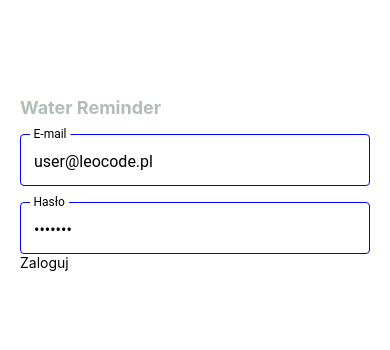
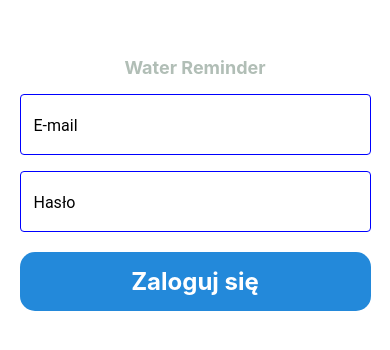
Before and after one commit to kond7io/WaterReminder, a React Native app: screen / in a window 390 px wide. Shown: the part 238-588 px from the top of the page. Built offline with nearby package versions, Linux system fonts and the light colour scheme.

Commit message:
fix: fix text input validation

```diff
--- a/src/components/atoms/TextInput/TextInput.style.ts
+++ b/src/components/atoms/TextInput/TextInput.style.ts
@@ -1,4 +1,6 @@
 import {StyleSheet, TextStyle, ViewStyle} from 'react-native';
+import {textInputDimensions} from '../../../utils/constants/componentsDimensions';
+import {colors} from '../../../utils/constants/colors';
 
 interface Styles {
   textInput: ViewStyle;
@@ -7,13 +9,15 @@ interface Styles {
 
 const styles = StyleSheet.create<Styles>({
   textInput: {
-    height: 50,
+    ...textInputDimensions,
     marginTop: 10,
   },
   textValidation: {
+    width: '100%',
     fontSize: 12,
     marginLeft: 5,
     marginTop: 5,
+    color: colors.rubyShard,
   },
 });
 
--- a/src/components/atoms/TextInput/TextInput.tsx
+++ b/src/components/atoms/TextInput/TextInput.tsx
@@ -35,7 +35,7 @@ export const TextInput: React.FC<TextInputProps> = ({
         onChangeText={setValue}
         mode="outlined"
         label={inputLabel}
-        outlineColor={validation ? 'red' : 'blue'}
+        outlineColor={validation ? 'red' : value.length > 1 ? 'green' : 'blue'}
         activeOutlineColor={'blue'}
         selectionColor={'black'}
         style={styles.textInput}
--- a/src/utils/constants/colors.ts
+++ b/src/utils/constants/colors.ts
@@ -6,4 +6,6 @@ export const colors = {
   buttonBlue: '#1ca3ec',
   electricBlue: '#0f5e9c',
   bleuFrance: '#2389da',
+  rubyShard: '#b91d2d',
+  wetAsh: '#b1beb6',
 };
--- a/src/utils/constants/componentsDimensions.ts
+++ b/src/utils/constants/componentsDimensions.ts
@@ -5,6 +5,16 @@ export const buttonDimensions = {
   height: windowWidth * 0.35,
 };
 
+export const loginButtonDimensions = {
+  width: windowWidth * 0.9,
+  height: windowWidth * 0.15,
+};
+
 export const iconDimensions = {
   size: windowWidth * 0.1,
 };
+
+export const textInputDimensions = {
+  width: windowWidth * 0.9,
+  height: windowHeight * 0.07,
+};
--- a/src/views/auth/SignIn/SignIn.tsx
+++ b/src/views/auth/SignIn/SignIn.tsx
@@ -10,13 +10,14 @@ import {userLoginAction} from '../../../redux/User/User.action';
 import {Column} from '../../../components/containers';
 import {colors} from '../../../utils/constants/colors';
 import {Text} from '../../../components/atoms/Text/Text';
+import {loginButtonDimensions} from '../../../utils/constants/componentsDimensions';
 
 export const SignIn: React.FC<
   StackScreenProps<ParamList, Screens.SignIn>
 > = ({}) => {
   const dispatch = useDispatch();
   const loginFormik = useFormik({
-    initialValues: {email: 'user@leocode.pl', password: 'leocode'},
+    initialValues: {email: '', password: ''},
     validationSchema: loginSchema,
     onSubmit: () => {
       dispatch(
@@ -31,13 +32,14 @@ export const SignIn: React.FC<
         backgroundColor: colors.white,
         flex: 1,
         justifyContent: 'center',
+        alignItems: 'center',
         paddingHorizontal: 20,
       }}>
       <Text
         children={'Water Reminder'}
         category={'h3'}
-        color={'#b1beb6'}
         weight={'bold'}
+        color={colors.wetAsh}
       />
       <TextInput
         inputLabel={'E-mail'}
@@ -53,8 +55,23 @@ export const SignIn: React.FC<
         validation={loginFormik.errors.password}
         textInputValidation={'Hasło min. 6 znaków'}
       />
-      <TouchableOpacity onPress={() => loginFormik.handleSubmit()}>
-        <Text>Zaloguj</Text>
+      <TouchableOpacity
+        activeOpacity={0.8}
+        style={{
+          backgroundColor: colors.bleuFrance,
+          alignItems: 'center',
+          justifyContent: 'center',
+          borderRadius: 15,
+          marginTop: 20,
+          ...loginButtonDimensions,
+        }}
+        onPress={() => loginFormik.handleSubmit()}>
+        <Text
+          children={'Zaloguj się'}
+          category={'h2'}
+          weight={'bold'}
+          color={colors.white}
+        />
       </TouchableOpacity>
     </Column>
   );
```
